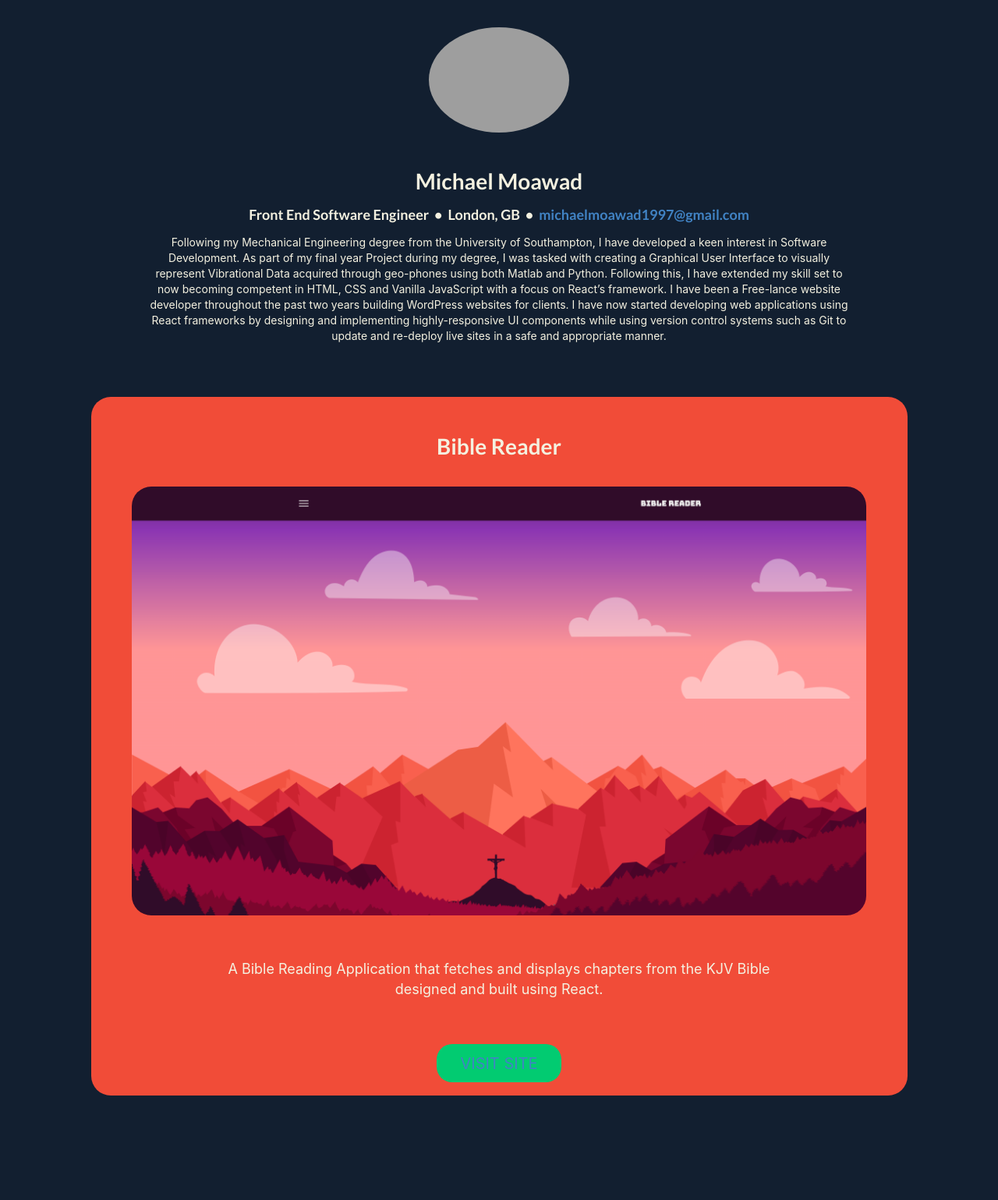
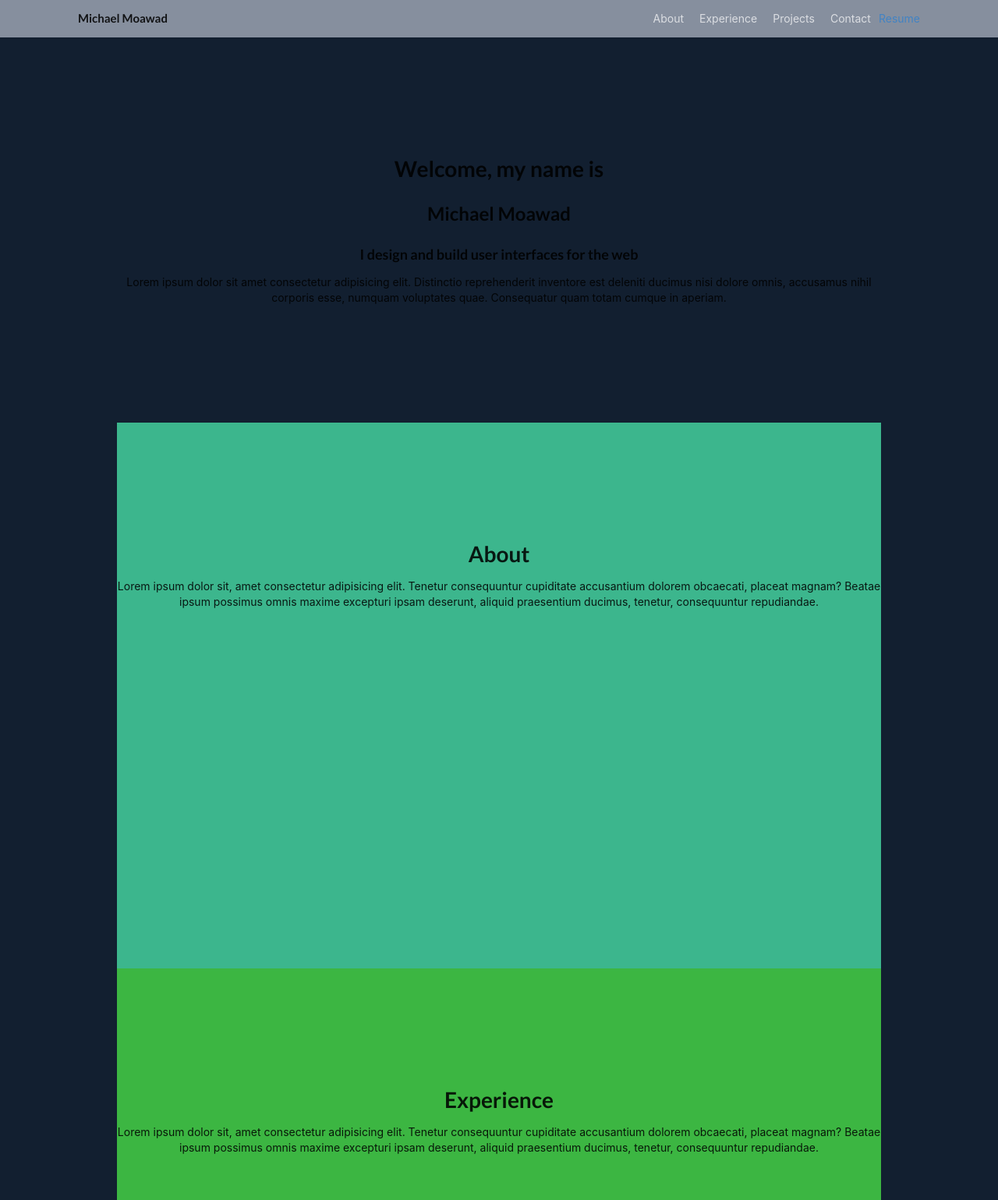
Before and after one commit to MichaelMoawad/Portfolio-Final, a React app: page / in a window 1280 px wide. Shown: the top 1539 px of the page at 78% size. Built offline with nearby package versions, Linux system fonts and the light colour scheme; grey boxes are pictures that could not be loaded.

Commit message:
Nav Bar and sections created

```diff
--- a/public/index.html
+++ b/public/index.html
@@ -5,6 +5,10 @@
         <!-- <link rel="icon" href="%PUBLIC_URL%/favicon.ico" /> -->
         <link rel="icon" href="MichaelMoawadLogo.JPG" />
         <meta name="viewport" content="width=device-width, initial-scale=1" />
+        <link
+            href="https://fonts.googleapis.com/css2?family=Open+Sans&family=Roboto:wght@300&display=swap"
+            rel="stylesheet"
+        />
         <meta name="theme-color" content="#000000" />
         <meta
             name="description"
--- /dev/null
+++ b/src/components/About.js
@@ -0,0 +1,19 @@
+import React from "react";
+import "../styling/About.css";
+
+const About = () => {
+    return (
+        <div className="about-section" id="about-section">
+            <h1>About</h1>
+            <p>
+                Lorem ipsum dolor sit, amet consectetur adipisicing elit.
+                Tenetur consequuntur cupiditate accusantium dolorem obcaecati,
+                placeat magnam? Beatae ipsum possimus omnis maxime excepturi
+                ipsam deserunt, aliquid praesentium ducimus, tenetur,
+                consequuntur repudiandae.
+            </p>
+        </div>
+    );
+};
+
+export default About;
--- a/src/components/App.js
+++ b/src/components/App.js
@@ -4,11 +4,24 @@ import BudgetAppSS from "../Portfolio Pics/Budget-App.png";
 import RollTheDiceSS from "../Portfolio Pics/Roll-The-Dice-App.png";
 import Header from "./Header";
 import Thumbnail from "./Thumbnail";
+import Navbar from "./Navbar";
 import "../styling/App.css";
+import About from "./About";
+import Experience from "./Experience";
+import Projects from "./Projects";
+import Landing from "./Landing";
+import Contact from "./Contact";
 
 function App() {
     return (
+        <div>
+            <Navbar />
             <div className="App">
+                <Landing />
+                <About />
+                <Experience />
+                <Projects id="#projects-section" />
+                <Contact />
                 <Header />
                 <Thumbnail
                     image={BibleReaderSS}
@@ -30,6 +43,7 @@ with no libraries."
                     link="https://roll-the-dice-game.netlify.app/"
                 />
             </div>
+        </div>
     );
 }
 
--- /dev/null
+++ b/src/components/Contact.js
@@ -0,0 +1,19 @@
+import React from "react";
+import "../styling/Contact.css";
+
+const Contact = () => {
+    return (
+        <div className="contact-section" id="contact-section">
+            <h1>Contact</h1>
+            <p>
+                Lorem ipsum dolor sit, amet consectetur adipisicing elit.
+                Tenetur consequuntur cupiditate accusantium dolorem obcaecati,
+                placeat magnam? Beatae ipsum possimus omnis maxime excepturi
+                ipsam deserunt, aliquid praesentium ducimus, tenetur,
+                consequuntur repudiandae.
+            </p>
+        </div>
+    );
+};
+
+export default Contact;
--- /dev/null
+++ b/src/components/Experience.js
@@ -0,0 +1,19 @@
+import React from "react";
+import "../styling/Experience.css";
+
+const Experience = () => {
+    return (
+        <div className="experience-section" id="experience-section">
+            <h1>Experience</h1>
+            <p>
+                Lorem ipsum dolor sit, amet consectetur adipisicing elit.
+                Tenetur consequuntur cupiditate accusantium dolorem obcaecati,
+                placeat magnam? Beatae ipsum possimus omnis maxime excepturi
+                ipsam deserunt, aliquid praesentium ducimus, tenetur,
+                consequuntur repudiandae.
+            </p>
+        </div>
+    );
+};
+
+export default Experience;
--- /dev/null
+++ b/src/components/Landing.js
@@ -0,0 +1,20 @@
+import React from "react";
+import "../styling/Landing.css";
+
+const Landing = () => {
+    return (
+        <div className="landing">
+            <h1>Welcome, my name is</h1>
+            <h2>Michael Moawad</h2>
+            <h3>I design and build user interfaces for the web</h3>
+            <p>
+                Lorem ipsum dolor sit amet consectetur adipisicing elit.
+                Distinctio reprehenderit inventore est deleniti ducimus nisi
+                dolore omnis, accusamus nihil corporis esse, numquam voluptates
+                quae. Consequatur quam totam cumque in aperiam.
+            </p>
+        </div>
+    );
+};
+
+export default Landing;
--- /dev/null
+++ b/src/components/Navbar.js
@@ -0,0 +1,40 @@
+import React from "react";
+import "../styling/Navbar.css";
+
+const Navbar = () => {
+    return (
+        <div className="nav-header">
+            <nav>
+                <div className="logo">
+                    <h4>Michael Moawad</h4>
+                </div>
+                <div className="navlinks-list">
+                    <ul className="navlinks">
+                        <li className="link li-one">
+                            <a href="#about-section">About</a>
+                        </li>
+                        <li className="link li-two">
+                            <a href="#experience-section">Experience</a>
+                        </li>
+                        <li className="link li-three">
+                            <a href="#projects-section">Projects</a>
+                        </li>
+                        <li className="link li-four">
+                            <a href="#contact-section">Contact</a>
+                        </li>
+                    </ul>
+                    <div className="resume">
+                        <a href="#">Resume</a>
+                    </div>
+                </div>
+                {/* <div className="burger">
+                    <div className="line1"></div>
+                    <div className="line2"></div>
+                    <div className="line3"></div>
+                </div> */}
+            </nav>
+        </div>
+    );
+};
+
+export default Navbar;
--- /dev/null
+++ b/src/components/Projects.js
@@ -0,0 +1,19 @@
+import React from "react";
+import "../styling/Projects.css";
+
+const Projects = () => {
+    return (
+        <div className="projects-section" id="projects-section">
+            <h1>Personal Projects</h1>
+            <p>
+                Lorem ipsum dolor sit, amet consectetur adipisicing elit.
+                Tenetur consequuntur cupiditate accusantium dolorem obcaecati,
+                placeat magnam? Beatae ipsum possimus omnis maxime excepturi
+                ipsam deserunt, aliquid praesentium ducimus, tenetur,
+                consequuntur repudiandae.
+            </p>
+        </div>
+    );
+};
+
+export default Projects;
--- a/src/index.css
+++ b/src/index.css
@@ -1,13 +1,19 @@
+html {
+    scroll-behavior: smooth;
+    transition-duration: 500ms;
+    transition: cubic-bezier(0.17, 0.67, 0.83, 0.67);
+}
+
 body {
-  margin: 0;
-  font-family: -apple-system, BlinkMacSystemFont, 'Segoe UI', 'Roboto', 'Oxygen',
-    'Ubuntu', 'Cantarell', 'Fira Sans', 'Droid Sans', 'Helvetica Neue',
-    sans-serif;
-  -webkit-font-smoothing: antialiased;
-  -moz-osx-font-smoothing: grayscale;
+    margin: 0;
+    font-family: -apple-system, BlinkMacSystemFont, "Segoe UI", "Roboto",
+        "Oxygen", "Ubuntu", "Cantarell", "Fira Sans", "Droid Sans",
+        "Helvetica Neue", sans-serif;
+    -webkit-font-smoothing: antialiased;
+    -moz-osx-font-smoothing: grayscale;
 }
 
 code {
-  font-family: source-code-pro, Menlo, Monaco, Consolas, 'Courier New',
-    monospace;
+    font-family: source-code-pro, Menlo, Monaco, Consolas, "Courier New",
+        monospace;
 }
--- /dev/null
+++ b/src/styling/About.css
@@ -0,0 +1,8 @@
+.about-section {
+    padding-top: 150px;
+    padding-right: 0px;
+    padding-bottom: 150px;
+    padding-left: 0px;
+    height: 700px;
+    background-color: rgb(60, 182, 141);
+}
--- a/src/styling/App.css
+++ b/src/styling/App.css
@@ -1,4 +1,9 @@
 .App {
+    /* padding-top: 200px; */
+    padding-right: 150px;
+    padding-bottom: 200px;
+    padding-left: 150px;
+    scroll-behavior: smooth;
     text-align: center;
     background: #121f30;
 }
--- /dev/null
+++ b/src/styling/Contact.css
@@ -0,0 +1,8 @@
+.contact-section {
+    padding-top: 150px;
+    padding-right: 0px;
+    padding-bottom: 150px;
+    padding-left: 0px;
+    height: 700px;
+    background-color: rgb(60, 103, 182);
+}
--- /dev/null
+++ b/src/styling/Experience.css
@@ -0,0 +1,8 @@
+.experience-section {
+    padding-top: 150px;
+    padding-right: 0px;
+    padding-bottom: 150px;
+    padding-left: 0px;
+    height: 700px;
+    background-color: rgb(60, 182, 66);
+}
--- /dev/null
+++ b/src/styling/Landing.css
@@ -0,0 +1,6 @@
+.landing {
+    padding-top: 150px;
+    padding-right: 0px;
+    padding-bottom: 150px;
+    padding-left: 0px;
+}
--- /dev/null
+++ b/src/styling/Navbar.css
@@ -0,0 +1,76 @@
+.nav-header {
+    /* Header Css copied from Brittany Website */
+    /* display: flex; */
+    /* justify-content: space-between; */
+    display: flex;
+    justify-items: center;
+    top: 0px;
+    padding: 0px 100px;
+    background-color: rgb(134, 143, 158);
+    transition: all 0.25s cubic-bezier(0.645, 0.045, 0.355, 1) 0s;
+}
+
+nav {
+    display: flex;
+    justify-content: space-between;
+    width: 100%;
+    min-height: 6vh;
+    align-items: center;
+}
+
+.navlinks-list {
+    display: flex;
+    /* -webkit-box-align: center; */
+    align-items: center;
+}
+
+ul {
+    display: flex;
+    /* -webkit-box-pack: justify; */
+    justify-content: space-between;
+    /* -webkit-box-align: center; */
+    align-items: center;
+    padding: 0px;
+    margin: 0px;
+    list-style: none;
+}
+
+/* .li-one {
+    transition-delay: 0ms;
+}
+.li-two {
+    transition-delay: 100ms;
+}
+.li-three {
+    transition-delay: 200ms;
+}
+.li-four {
+    transition-delay: 300ms;
+}
+.resume {
+    transition-delay: 400ms;
+} */
+
+.link a {
+    padding: 12px 10px;
+    color: rgba(255, 255, 255, 1);
+    opacity: 0.7;
+    transition: 0.4s;
+}
+
+.link a:hover {
+    opacity: 1;
+    transition: 0.2s;
+}
+
+.burger div {
+    width: 25px;
+    height: 2px;
+    background-color: rgba(255, 255, 255, 1);
+    margin: 5px;
+    /* z-index: 12; */
+}
+
+.burger :hover {
+    cursor: pointer;
+}
--- /dev/null
+++ b/src/styling/Projects.css
@@ -0,0 +1,8 @@
+.projects-section {
+    padding-top: 150px;
+    padding-right: 0px;
+    padding-bottom: 150px;
+    padding-left: 0px;
+    height: 700px;
+    background-color: rgb(177, 187, 37);
+}
```
Also changed, not shown: 2 other files. Lines whose indentation alone changed are shown as unchanged.
